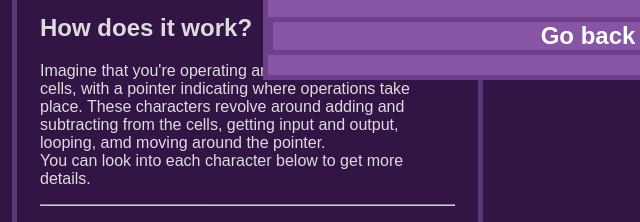
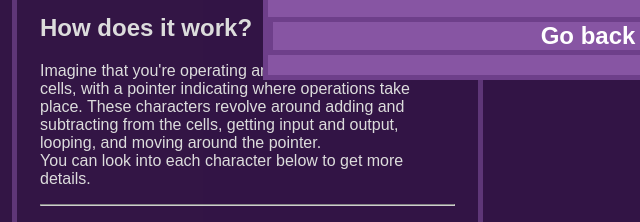
Before and after one commit to poopy921/PublicWebsites, a plain HTML site: page BrainFuckInterpretorOnline/Index.html in a window 1280 px wide. Shown: the part 286-508 px from the top of the page, 52-692 px from the left. Drawn offline with Linux system fonts and the light colour scheme.

Commit message:
Update Index.html

```diff
--- a/BrainFuckInterpretorOnline/Index.html
+++ b/BrainFuckInterpretorOnline/Index.html
@@ -47,7 +47,7 @@
                                 indicating where operations take place. These
                                 characters revolve around adding and subtracting
                                 from the cells, getting input and output,
-                                looping, amd moving around the pointer.<br />
+                                looping, and moving around the pointer.<br />
                                 You can look into each character below to get
                                 more details.
                             </p>
```
